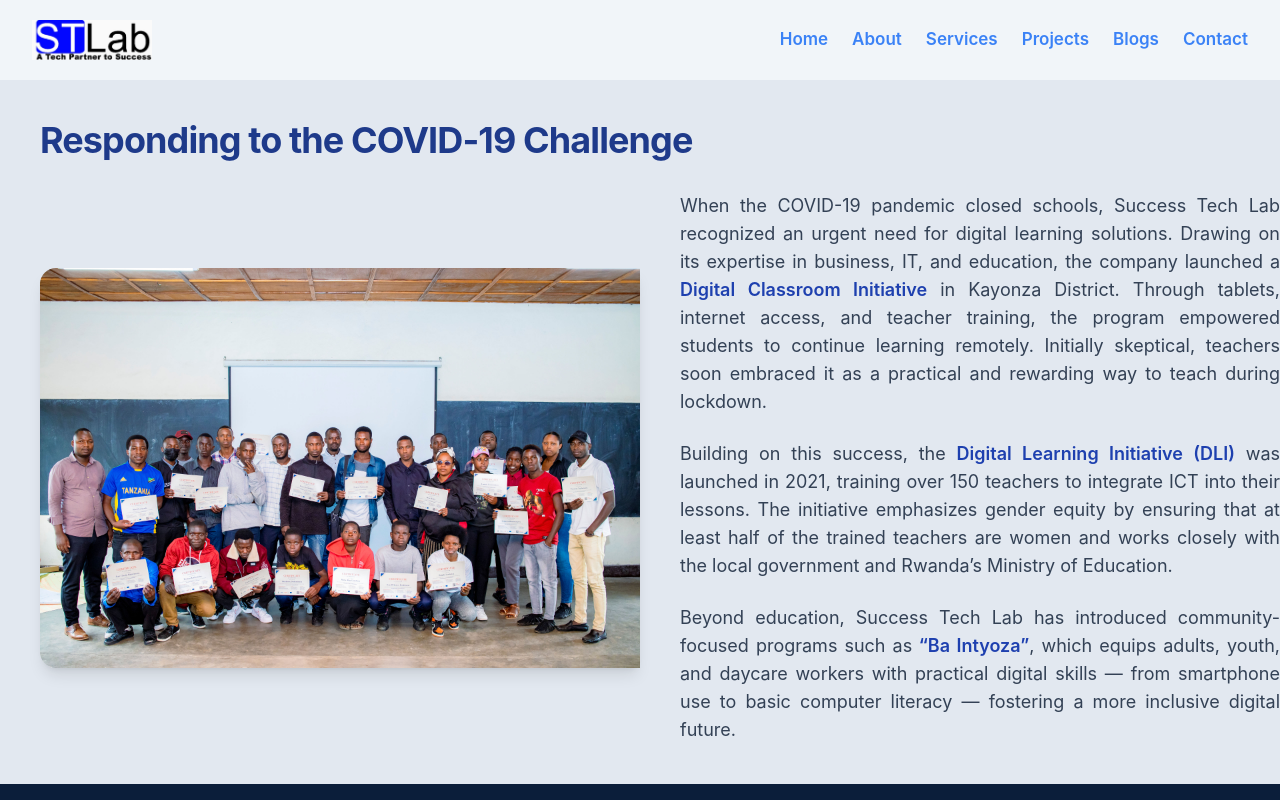
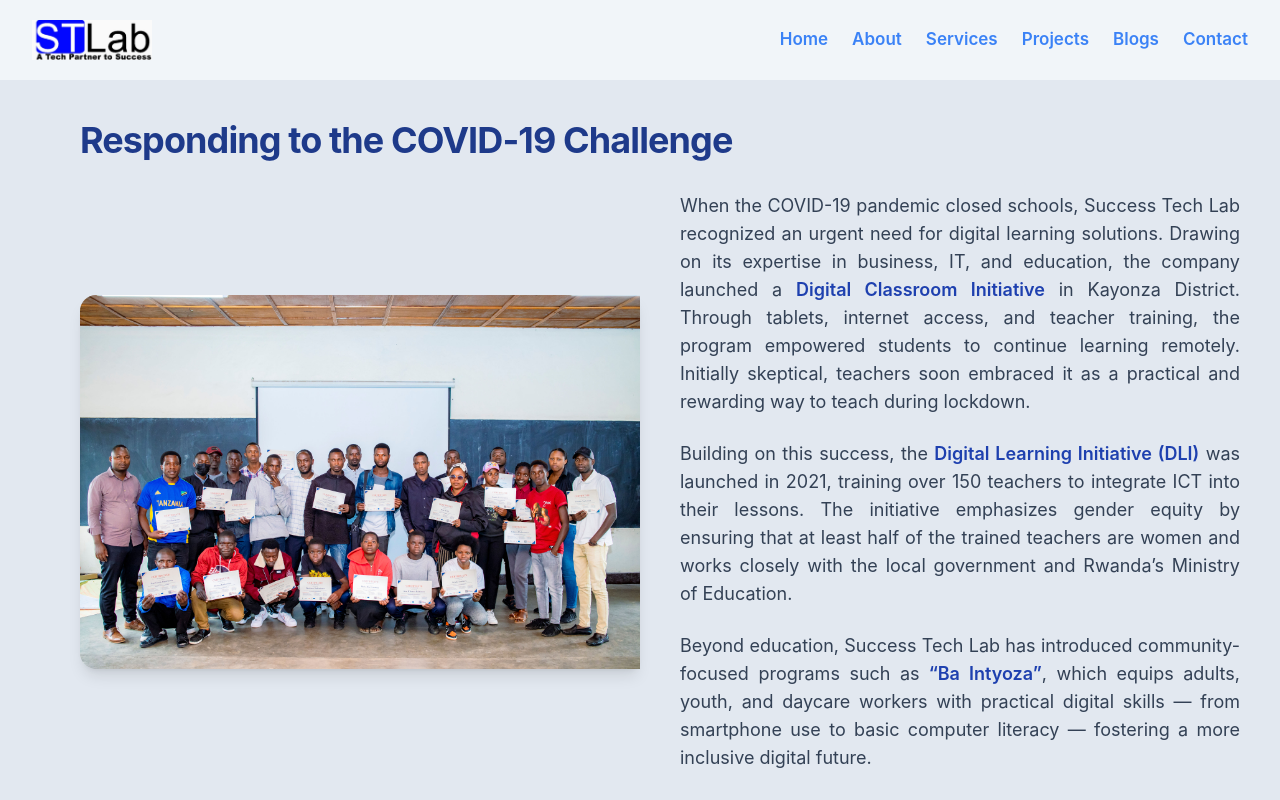
Before and after one commit to TheoNshimyimana/success_tech_lab, a React (Vite) app: page /details in a window 1280 px wide. Shown: the top 800 px of the page. Built offline with nearby package versions, Linux system fonts and the light colour scheme.

Commit message:
fnal commit

```diff
--- a/src/pages/ReadMore.jsx
+++ b/src/pages/ReadMore.jsx
@@ -7,7 +7,7 @@
     return (
       <>
         <Navbar2 />
-        <div className="pt-10">
+        <div className="p-10">
           <h1 className="text-blue-900 text-3xl md:text-4xl font-bold tracking-tight pl-10 mb-8">
             Responding to the COVID-19 Challenge
           </h1>
```
